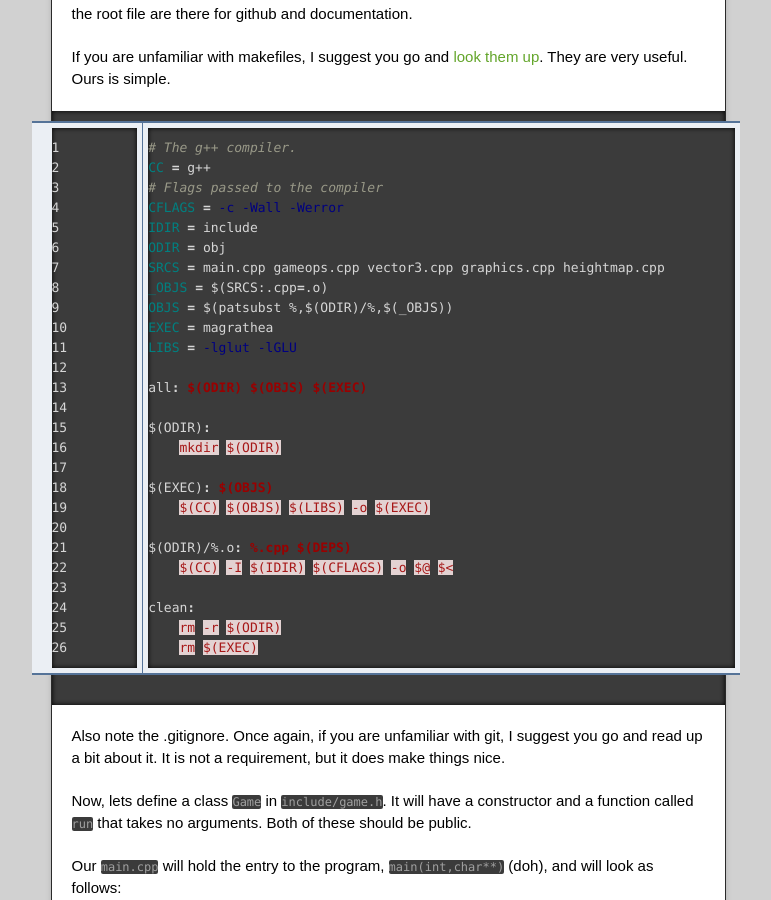
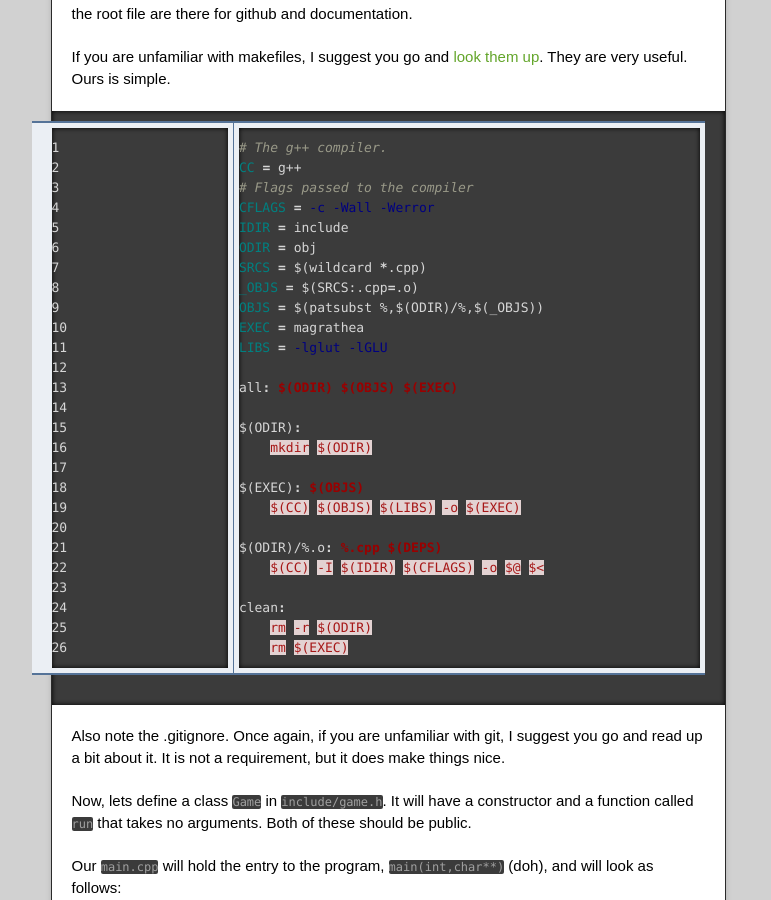
Before and after one commit to rspencer01/Project-Magrathea-V2, a Jekyll site: the page built from _posts/2013-09-09-Tutorial-1.md, in a window 1280 px wide and 900 px high, scrolled down 2017 px. Shown: the whole window, without its empty margins (252-1023 px from the left). Built offline with Jekyll 4.4.1, drawn with Linux system fonts in a browser that asks for light colours; nearby versions of some CDN libraries; Markdown is read by kramdown in place of the engine named in the settings; comment, search, counter and statistics services are not loaded.

Commit message:
Corrected makefile

```diff
--- a/_posts/2013-09-09-Tutorial-1.md
+++ b/_posts/2013-09-09-Tutorial-1.md
@@ -58,7 +58,7 @@
 CFLAGS = -c -Wall -Werror
 IDIR = include
 ODIR = obj
-SRCS = main.cpp gameops.cpp vector3.cpp graphics.cpp heightmap.cpp
+SRCS = $(wildcard *.cpp)
 _OBJS = $(SRCS:.cpp=.o)
 OBJS = $(patsubst %,$(ODIR)/%,$(_OBJS))
 EXEC = magrathea
```
